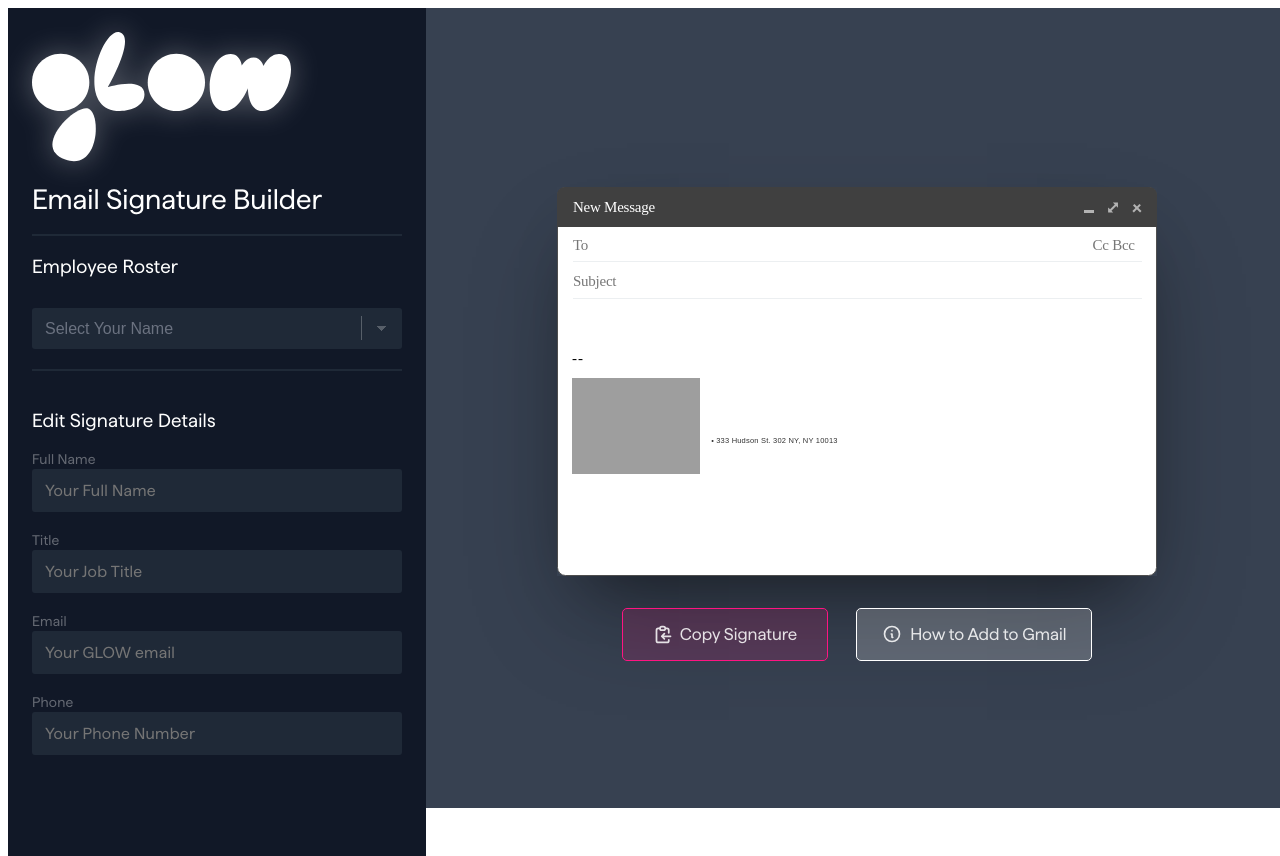
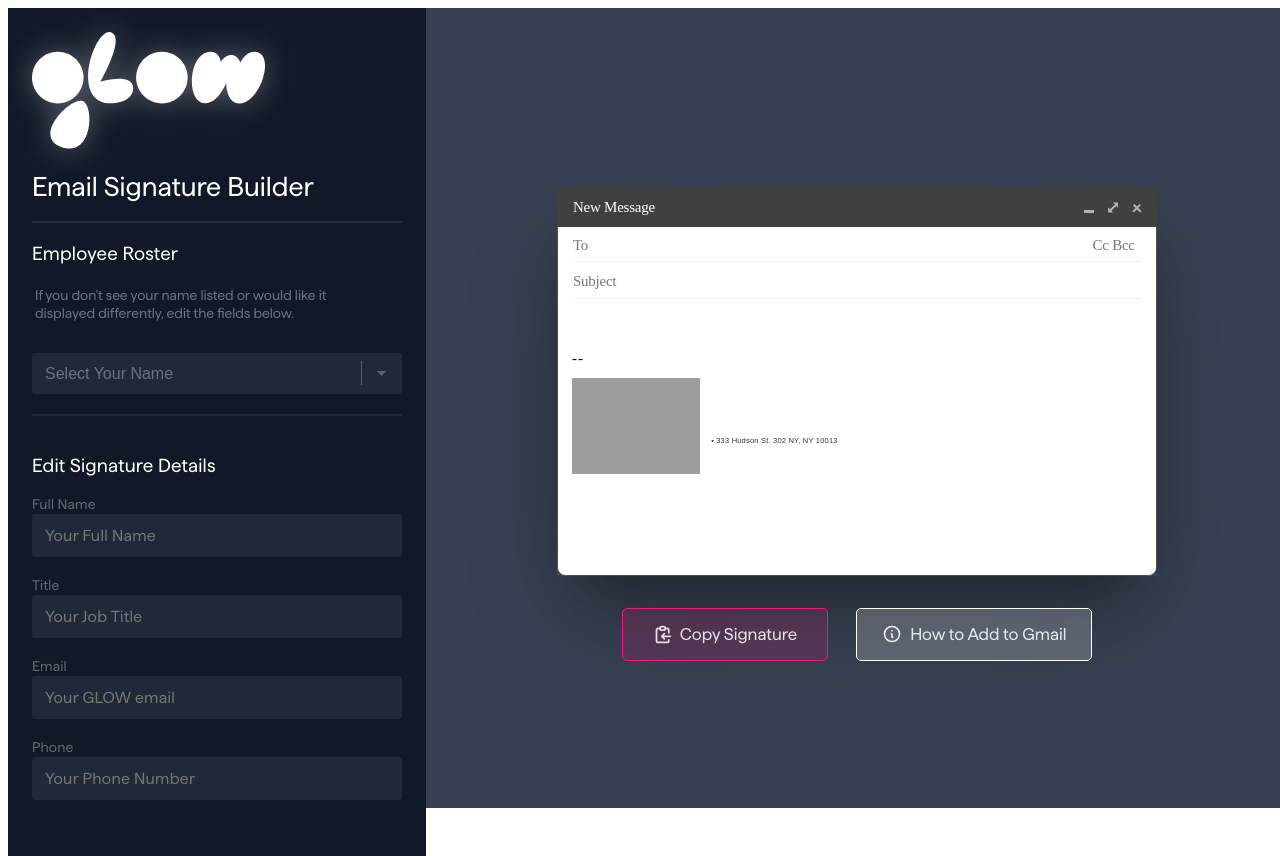
Before and after one commit to matthew-will/glow-email-signature-builder, a Vue app: page / in a window 1280 px wide. Built offline with nearby package versions, Linux system fonts and the light colour scheme; grey boxes are pictures that could not be loaded.

Commit message:
Added custom fields message

```diff
--- a/src/components/Modal.vue
+++ b/src/components/Modal.vue
@@ -62,6 +62,13 @@ const steps = [
       </div>
       <div class="modal-inner">
         <p class="modal-headline">How to Add Your Signature to Gmail</p>
+        <p class="modal-subhead">
+          The following are the steps to create, copy, and implement your email
+          signature for Gmail. If you have any trouble doing this reach, out to
+          <a href="https://weareglow.freshdesk.com/support/home" target="_blank"
+            >Helpdesk</a
+          >
+        </p>
         <div class="step-module" v-for="step in steps" :key="step.title">
           <div class="image">
             <video playsinline muted loop autoplay :src="step.video" alt="" />
@@ -116,6 +123,18 @@ const steps = [
       font-size: 30px;
     }
   }
+  .modal-subhead {
+    color: var(--black-500);
+    max-width: 700px;
+    padding: 3px 10px;
+    text-align: center;
+    font-size: 1.1rem;
+    @media (max-width: 920px) {
+    }
+    a {
+      color: var(--glow-pink);
+    }
+  }
   .close-btn {
     position: fixed;
     cursor: pointer;
@@ -135,7 +154,7 @@ const steps = [
   display: flex;
   max-width: 900px;
   flex-direction: column;
-  padding: 50px 20px;
+  padding: 40px 20px;
   border-bottom: 1px solid var(--black-100);
   .image {
     video {
@@ -151,7 +170,7 @@ const steps = [
     margin-top: 25px;
     .title {
       font-size: 28px;
-      padding-bottom: 10px;
+      padding-bottom: 5px;
     }
     .copy {
       font-size: 17px;
--- a/src/components/SidePanel.vue
+++ b/src/components/SidePanel.vue
@@ -43,6 +43,10 @@ const updateStore = function (selected) {
 
         <div class="divider"></div>
         <p class="subhead">Employee Roster</p>
+        <p class="help-text">
+          If you don't see your name listed or would like it displayed
+          differently, edit the fields below.
+        </p>
         <select
           class="minimal"
           v-model="selected"
@@ -171,7 +175,7 @@ select {
 .logo {
   display: flex;
   flex-direction: column;
-  width: 100%;
+  width: 90%;
   @media (max-width: 920px) {
     align-items: center;
   }
@@ -186,7 +190,7 @@ select {
   }
   .headline {
     padding-top: 15px;
-    font-size: 1.75rem;
+    font-size: 1.7rem;
     color: white;
     @media (max-width: 1200px) {
       font-size: 1.6rem;
@@ -200,6 +204,12 @@ select {
   color: white;
   font-size: 19px;
   letter-spacing: 0.2px;
+}
+.help-text {
+  color: var(--black-500);
+  font-size: 14px;
+  line-height: 1.3;
+  padding: 3px 20px 5px 3px;
 }
 .divider {
   border: 1px solid var(--black-800);
```
